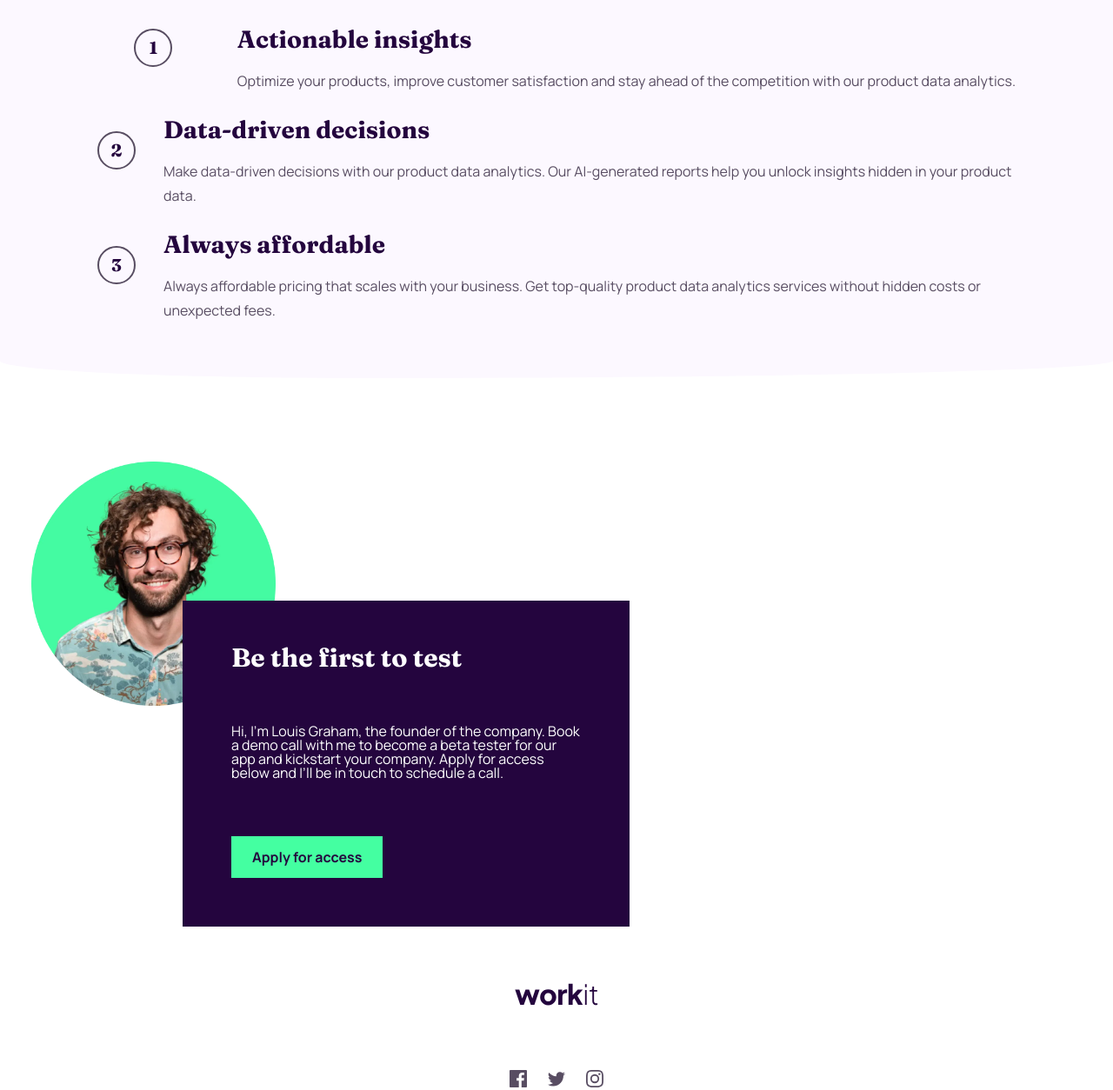
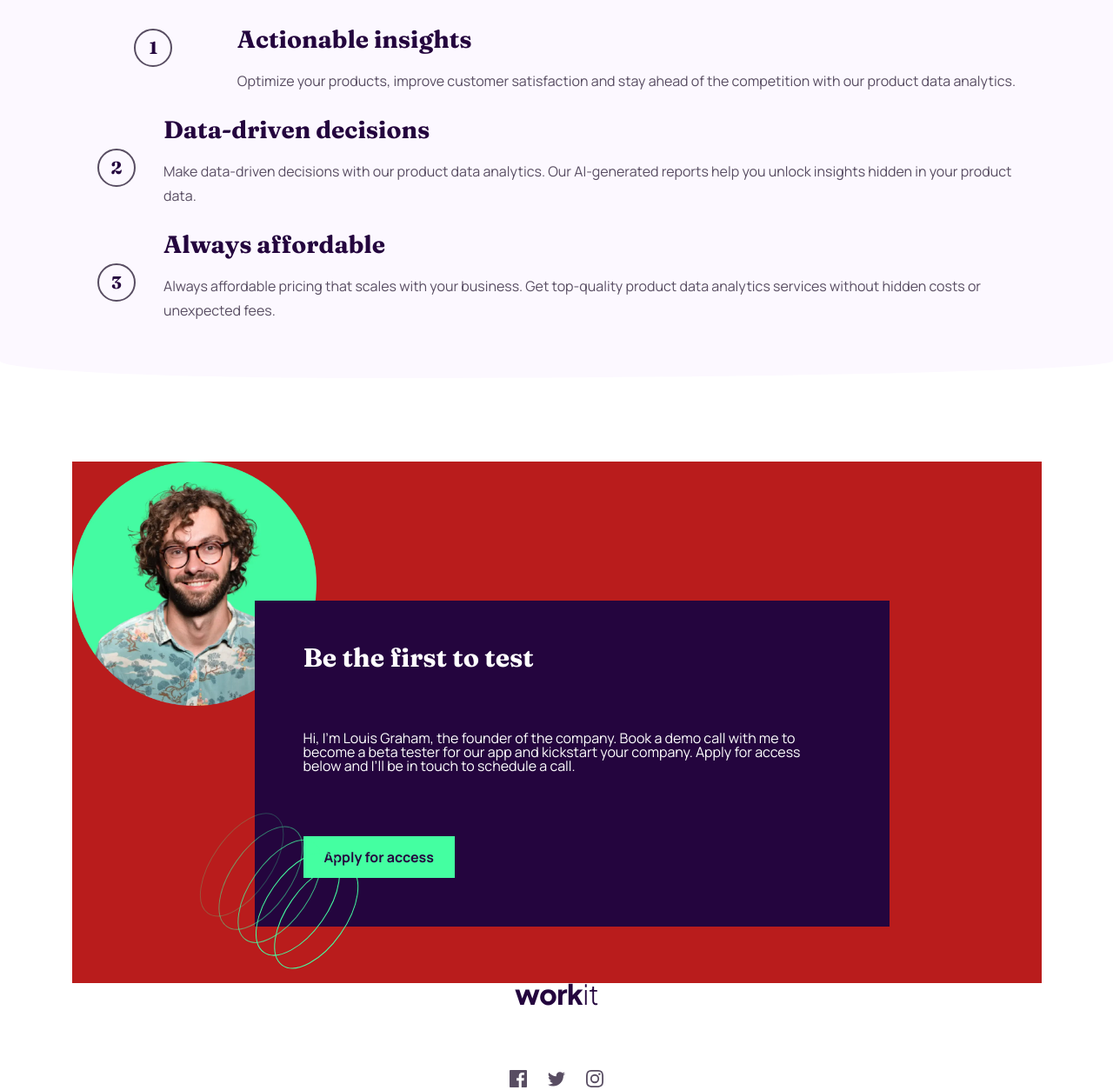
Before and after one commit to LangheBogdan/workIT, a website: page index.html in a window 1280 px wide. Shown: the part 624-1878 px from the top of the page at 87% size. Drawn offline with Linux system fonts and the light colour scheme.

Commit message:
add more generic styles

```diff
--- a/index.html
+++ b/index.html
@@ -20,7 +20,7 @@
 
     <title>Frontend Mentor | WorkIT landing page</title>
   </head>
-  <body class="font-manrope text-lg">
+  <body class="font-manrope text-lg  mx-auto">
     <header
       class="bg-dark-purple flex items-center justify-between py-8 px-4 md:px-10"
     >
@@ -82,7 +82,7 @@
       </article>
       <article class="text-center md:flex items-center md:px-24 md:text-left">
         <p
-          class="text-dark-purple font-semibold text-xl border-2 border-davys-grey w-11 h-11 mx-auto rounded-full flex items-center justify-center font-fraunces md:p-4"
+          class="text-dark-purple font-semibold text-xl border-2 border-davys-grey w-11 h-11 mx-auto rounded-full flex items-center justify-center font-fraunces mt-10 md:p-4"
         >
           2
         </p>
@@ -101,7 +101,7 @@
       </article>
       <article class="text-center md:flex items-center md:px-24 md:text-left">
         <p
-          class="text-dark-purple font-semibold text-xl border-2 border-davys-grey w-11 h-11 mx-auto rounded-full flex items-center justify-center font-fraunces md:p-4"
+          class="text-dark-purple font-semibold text-xl border-2 border-davys-grey w-11 h-11 mx-auto rounded-full flex items-center justify-center font-fraunces mt-10 md:p-4"
         >
           3
         </p>
@@ -119,12 +119,14 @@
         </div>
       </article>
     </aside>
-    <section class="mt-24 px-4 relative min-h-[600px]">
-      <div class="max-w-[281px] mx-auto md:absolute left-9">
+    <section
+      class="mt-24 px-4 relative min-h-[600px] lg:w-[1115px] lg:mx-auto bg-red-700"
+    >
+      <div class="max-w-[281px] mx-auto md:absolute left-9 lg:left-0">
         <img src="./assets/images/image-founder.webp" alt="founder image" />
       </div>
       <div
-        class="bg-dark-purple text-white p-8 md:pt-12 md:pb-14 md:px-14 flex flex-col items-center justify-center md:justify-between max-w-[345px] absolute top-56 left-4 md:max-w-[514px] md:h-[375px] md:absolute md:left-[210px] md:top-40 md:items-start"
+        class="bg-dark-purple lg:max-w-[730px] text-white p-8 md:pt-12 md:pb-14 md:px-14 flex flex-col items-center justify-center md:justify-between max-w-[345px] absolute top-56 left-4 md:max-w-[514px] md:h-[375px] md:absolute md:left-[210px] md:top-40 md:items-start"
       >
         <h3 class="text-center font-fraunces text-3xl font-semibold">
           Be the first to test
@@ -145,7 +147,7 @@
       </div>
       <div>
         <img
-          class="hidden"
+          class="hidden md:block md:absolute left-32 bottom-0"
           src="./assets/images/bg-pattern-3.svg"
           alt="green circles"
         />
```
Also changed, not shown: dist/output.css.
